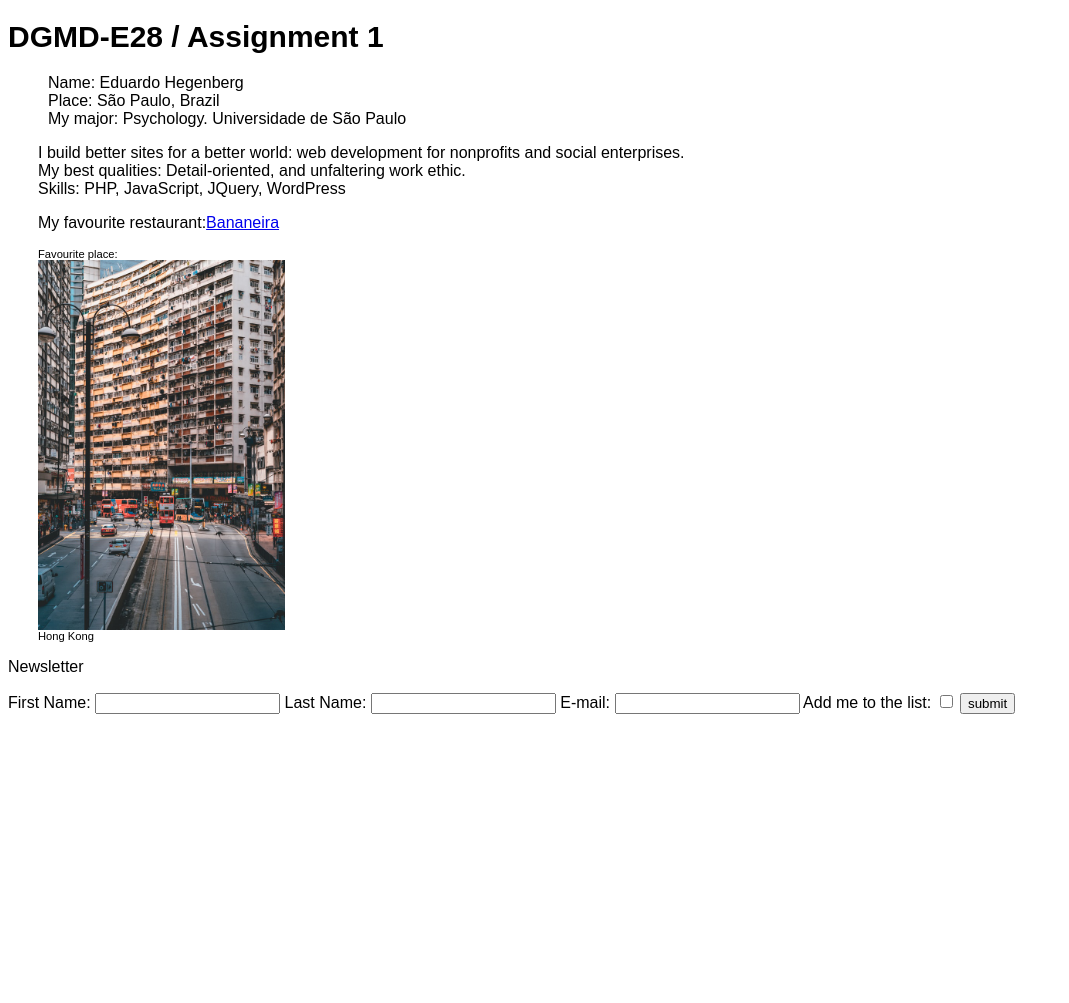
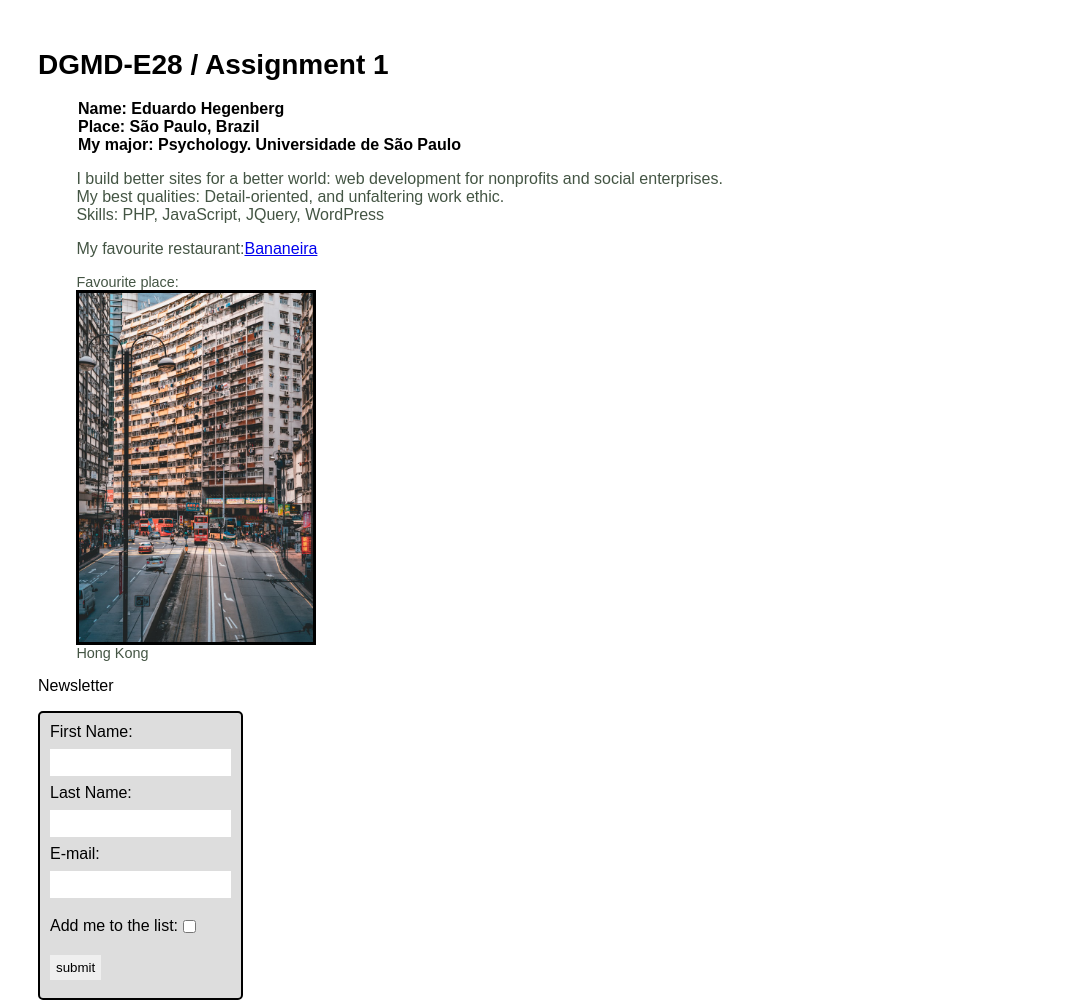
Before and after one commit to burgerberg/DGMD-E28, a plain HTML site: page index.html in a window 1280 px wide. Shown: the whole page, without its empty margins (0-1069 px from the left). Before the commit the page ends 800 px from the top, so only its background shows below. Drawn offline with Linux system fonts and the light colour scheme.

Commit message:
Add files via upload

```diff
--- a/style.css
+++ b/style.css
@@ -1,6 +1,14 @@
-h1 {font-size:30px;}
-* {font-family: Arial;}
-ul {list-style-type: none;}
-#info {margin-left: 30px}
-img {width:20%;display:block}
-#hong-kong {font-size:0.7em}
+html {padding: 30px; font-family: Arial;}
+h1 {font-size:28px;}
+
+#me {font-weight:bold;}
+#me ul {list-style-type: none;}
+
+#info {margin-left: 3vw; color:#454}
+
+img {width:20%;display:block;border: 3px black solid;}
+#hong-kong {font-size:0.9em}
+
+form {display:inline-block; padding: 10px; border: 2px black solid; background: #DDD; border-radius:5px}
+input {display:block;height:25px;margin:8px 0px;border:none;}
+input[type="checkbox"] {display:inline;vertical-align:middle}
```
